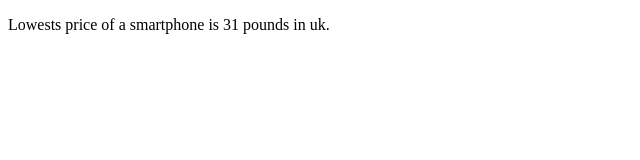
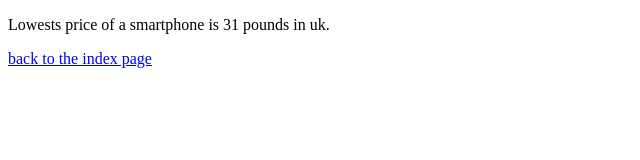
Before and after one commit to Henryispro/henryispro.github.io, a plain HTML site: page about.html in a window 1280 px wide. Shown: the whole page, without its empty margins (0-640 px from the left). Drawn offline with Linux system fonts and the light colour scheme.

Commit message:
Update about.html

```diff
--- a/about.html
+++ b/about.html
@@ -5,6 +5,6 @@
 </head>
 <body>
 <p>Lowests price of a smartphone is 31 pounds in uk.</p>
-<a href="index.html"></a>
+<a href="index.html">back to the index page</a>
 </body>
 </html>
```
